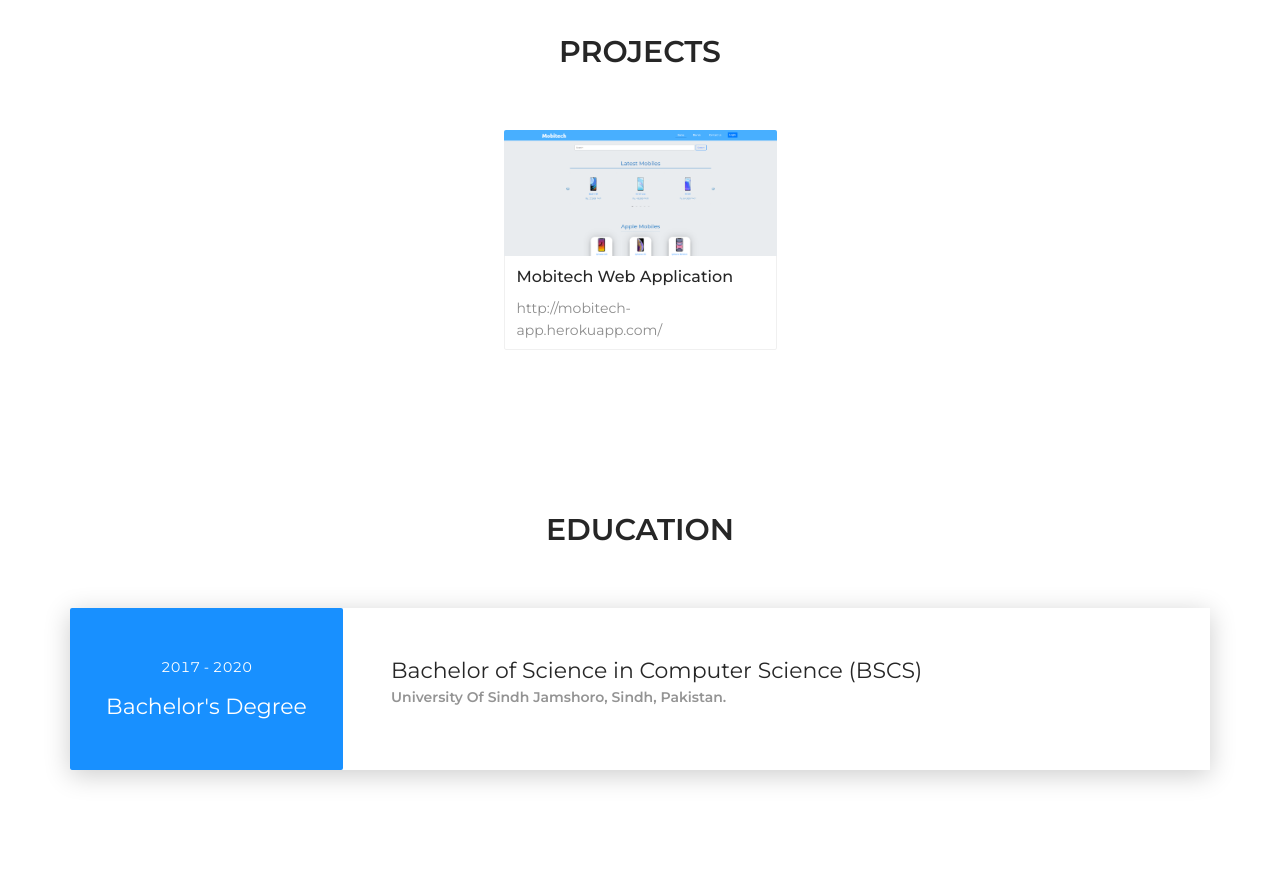
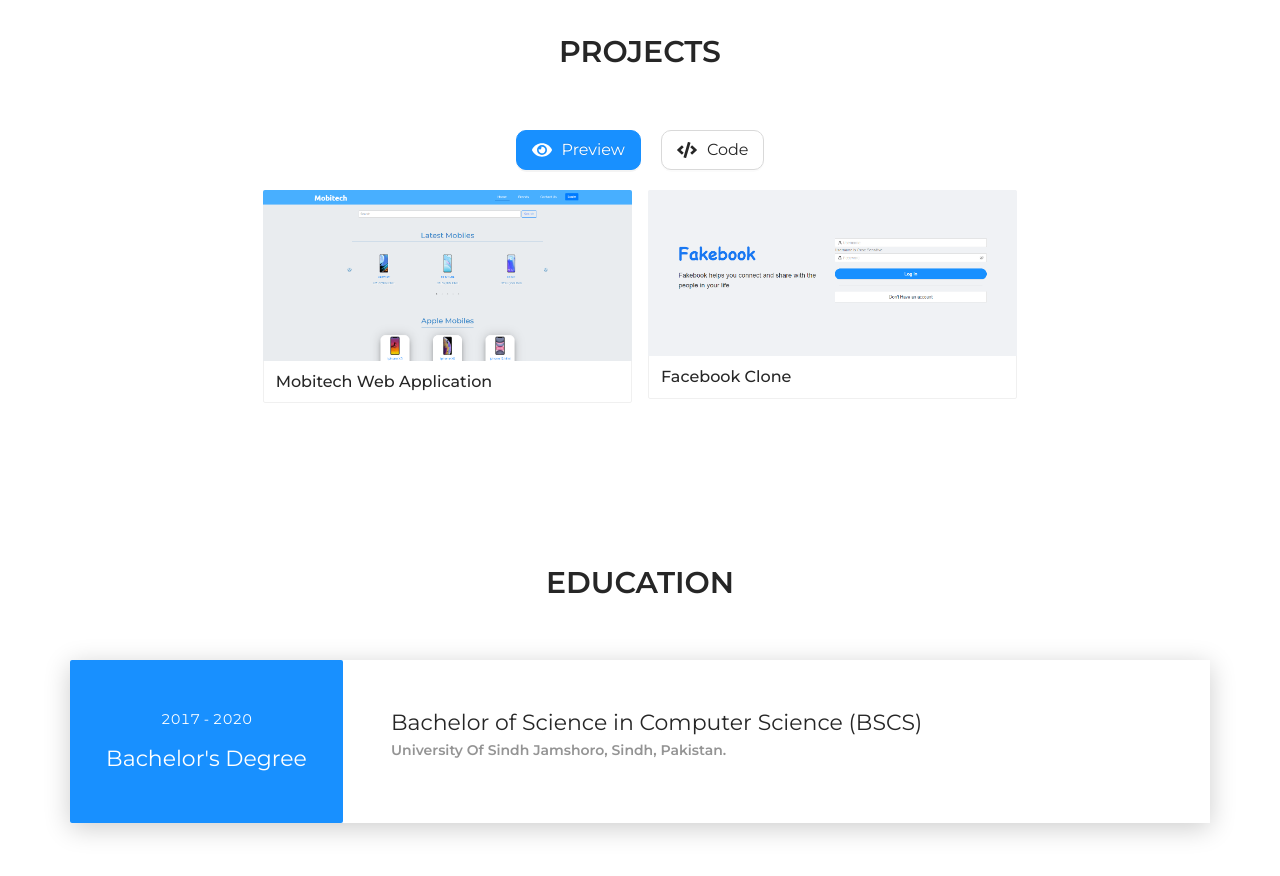
Before and after one commit to Khalilullah-odho/Khalilullah-portfolio, a React (Create React App) app: page / in a window 1280 px wide. Shown: the part 1900-2776 px from the top of the page. Built offline with nearby package versions, Linux system fonts and the light colour scheme.

Commit message:
added project

```diff
--- a/src/App.css
+++ b/src/App.css
@@ -249,6 +249,20 @@
   font-weight: 500;
 }
 
+.project-btns {
+  display: flex;
+  justify-content: center;
+  align-items: center;
+  margin-bottom: 20px;
+}
+.project-btns button {
+  display: flex;
+  align-items: center;
+  margin-left: 10px;
+  margin-right: 10px;
+  border-radius: 10px;
+}
+
 /* RESPONSIVE */
 
 @media (max-width: 700px) {
--- a/src/Components/Projects.jsx
+++ b/src/Components/Projects.jsx
@@ -1,44 +1,66 @@
-import React from "react";
-import { Card, Col, Row } from "antd";
+import React, { useState } from "react";
+import { Card, Col, Row, Button } from "antd";
+import { FaEye, FaCode } from "react-icons/fa";
 import { Content } from "antd/lib/layout/layout";
 import Title from "antd/lib/typography/Title";
 import mobitech from "../img/Mobitech.png";
+import fakebook from "../img/fakebook.png";
 
 const Projects = () => {
+  const [isPreview, setIsPreview] = useState(true);
   return (
     <section className="section2" id="projects">
       <Content className="container">
         <Title level={2} className="head-text">
           Projects
         </Title>
+        <div className="project-btns">
+          <Button
+            size="large"
+            icon={<FaEye fontSize={20} style={{ marginRight: 10 }} />}
+            type={isPreview ? "primary" : "default"}
+            onClick={() => setIsPreview(!isPreview)}
+            className="projects-btn"
+          >
+            Preview
+          </Button>
+          <Button
+            size="large"
+            icon={<FaCode fontSize={20} style={{ marginRight: 10 }} />}
+            type={!isPreview ? "primary" : "default"}
+            onClick={() => setIsPreview(!isPreview)}
+          >
+            Code
+          </Button>
+        </div>
         <Row
           gutter={[16, 16]}
           data-aos="fade-up"
           style={{ display: "flex", justifyContent: "center" }}
         >
-          {/* <Col lg={12} md={12} span={24}>
-            <Card
-              hoverable
-              cover={<img alt={mobitech} src={mobitech} />}
-              size="small"
+          <Col lg={8} md={8} sm={24}>
+            <a
+              href={
+                isPreview
+                  ? "http://mobitech-app.herokuapp.com/"
+                  : "https://github.com/Khalilullah-odho/Mobitech"
+              }
             >
-              <Card.Meta
-                title="Europe Street beat"
-                description="www.instagram.com"
-              />
-            </Card>
-          </Col> */}
-          <Col lg={6} md={6} span={12}>
-            <a href="http://mobitech-app.herokuapp.com/">
-              <Card
-                hoverable
-                cover={<img alt="example" src={mobitech} />}
-                size="small"
-              >
-                <Card.Meta
-                  title="Mobitech Web Application"
-                  description="http://mobitech-app.herokuapp.com/"
-                />
+              <Card hoverable cover={<img alt="example" src={mobitech} />} size="small">
+                <Card.Meta title="Mobitech Web Application" />
+              </Card>
+            </a>
+          </Col>
+          <Col lg={8} md={8} sm={24}>
+            <a
+              href={
+                isPreview
+                  ? "https://fb-fakebook.netlify.app/login"
+                  : "https://github.com/Khalilullah-odho/fakebook"
+              }
+            >
+              <Card hoverable cover={<img alt="example" src={fakebook} />} size="small">
+                <Card.Meta title="Facebook Clone" />
               </Card>
             </a>
           </Col>
```
Also changed, not shown: src/img/fakebook.png (added).
